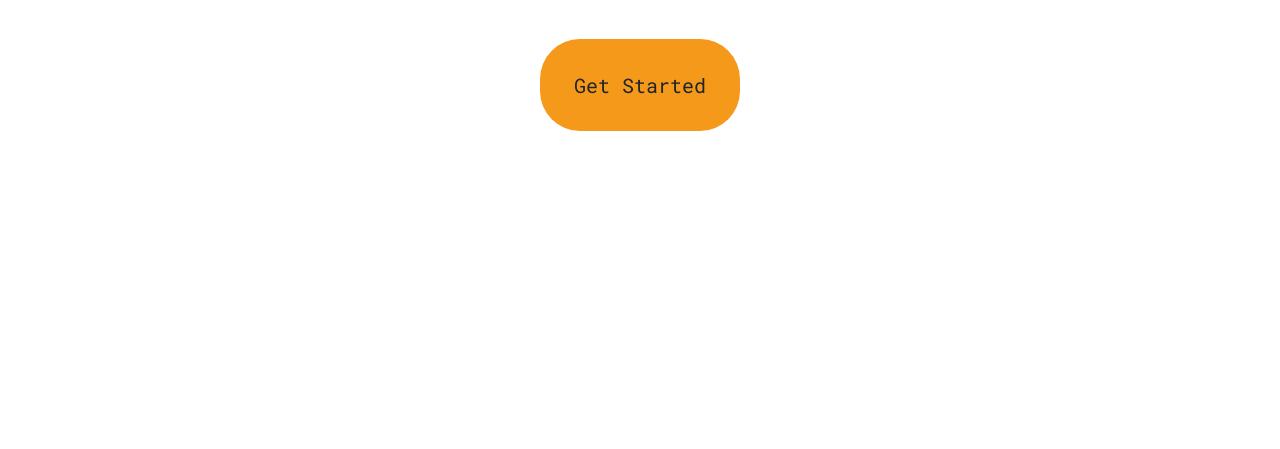
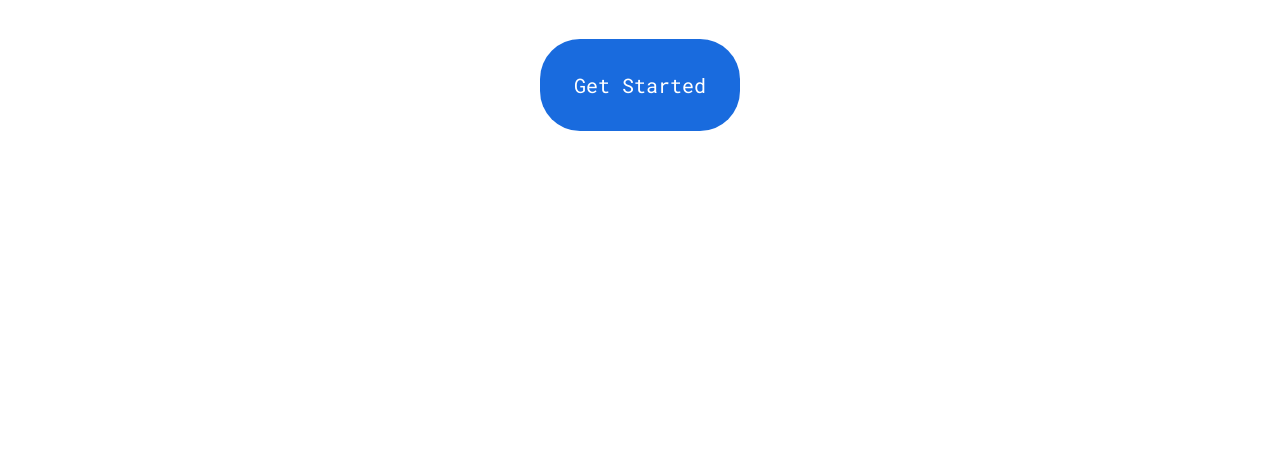
Before and after one commit to ChurchillV/Bracket-Checker, a plain HTML site: page index.html in a window 1280 px wide. Shown: the part 375-824 px from the top of the page. Drawn offline with nearby package versions, Linux system fonts and the light colour scheme.

Commit message:
Project Landing Page

```diff
--- a/index.css
+++ b/index.css
@@ -35,7 +35,9 @@ html, body {
 }
 
 .btn.btn-lg {
-    background-color: #F4991A;
+    /* background-color: #F4991A; */
+    background-color: #196BDE;
+    color: white;
     border: none;
     width: 200px;
     /*height: 50px;
@@ -46,7 +48,9 @@ html, body {
 }
 
 .btn.btn-lg:hover {
-    background-color: #f5b21a;
+    /* background-color: #f5b21a; */
+    background-color: #0c53b7;
+    color: white;
     font-weight: bold;
 }
 
```
